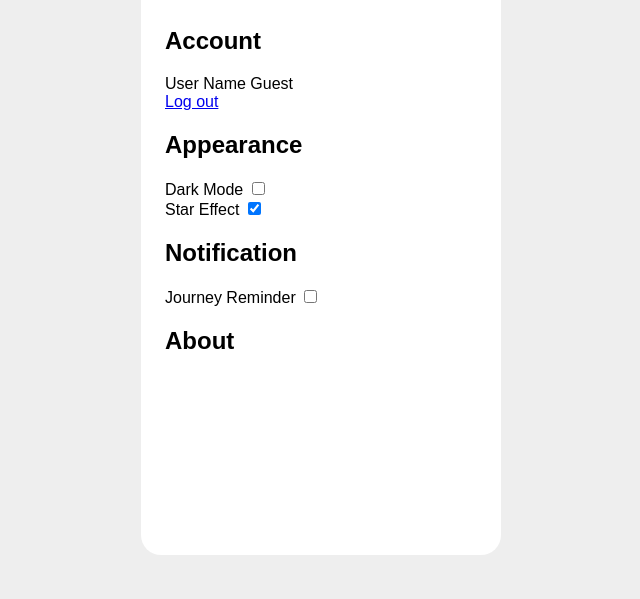
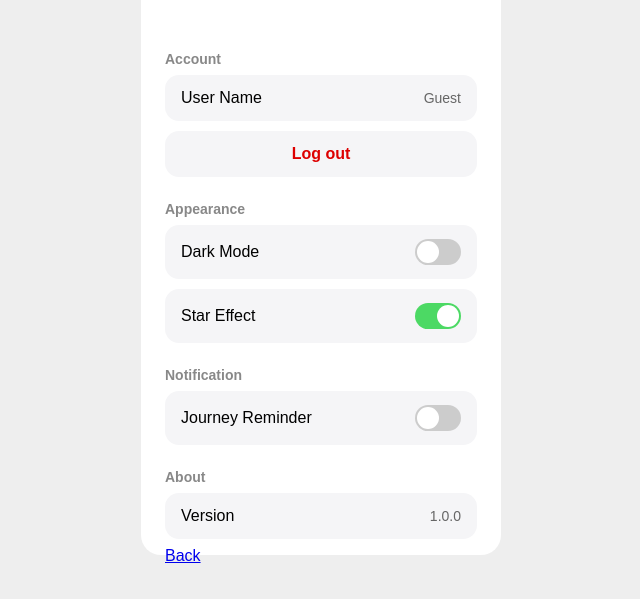
Before and after one commit to p2hacks2025/pre-24, a plain HTML site: page frontend/Screen/setting.html in a window 1280 px wide. Shown: the part 165-764 px from the top of the page, without its empty margins (319-959 px from the left). Drawn offline with Linux system fonts and the light colour scheme.

Commit message:
細かいとこ

```diff
--- /dev/null
+++ b/frontend/Screen/about.html
@@ -0,0 +1,27 @@
+<!DOCTYPE html>
+<html lang="ja">
+<head>
+  <meta charset="UTF-8">
+  <title>About</title>
+  <link rel="stylesheet" href="style.css">
+</head>
+<body class="center">
+  <div class="phone">
+    <h1 class="title">About</h1>
+
+    <div class="setting-section">
+      <div class="setting-item">
+        <span>Version</span>
+        <span class="setting-value">1.0.0</span>
+      </div>
+
+      <div class="setting-item">
+        <span>Team</span>
+        <span class="setting-value">pre-24</span>
+      </div>
+    </div>
+
+    <a href="setting.html" class="back-btn">Back</a>
+  </div>
+</body>
+</html>
--- a/frontend/Screen/setting.html
+++ b/frontend/Screen/setting.html
@@ -17,10 +17,10 @@
       <div class="setting-section">
         <h2 class="setting-title">Account</h2>
 
-        <div class="setting-item">
+        <a href="account.html" class="setting-item">
           <span>User Name</span>
           <span class="setting-value">Guest</span>
-        </div>
+        </a>
 
         <a href="login.html" class="setting-item link">
           Log out
@@ -65,4 +65,21 @@
       <div class="setting-section">
         <h2 class="setting-title">About</h2>
 
-        <div class="setting-item">
+        <a href="about.html" class="setting-item">
+          <span>Version</span>
+          <span class="setting-value">1.0.0</span>
+        </a>
+
+        <a href="about.html" class="setting-item">
+          <span>Team</span>
+          <span class="setting-value">pre-24</span>
+        </a>
+      </div>
+
+    </div>
+
+    <a href="home.html" class="back-btn">Back</a>
+
+  </div>
+</body>
+</html>
--- a/frontend/Screen/style.css
+++ b/frontend/Screen/style.css
@@ -328,3 +328,106 @@ body {
   transform: translateX(20px);
 }
 }
+
+/* =========================
+   Setting Scroll
+========================= */
+.setting-scroll {
+  overflow-y: auto;
+  height: calc(640px - 140px);
+  padding-bottom: 20px;
+}
+
+/* =========================
+   Setting Sections
+========================= */
+.setting-section {
+  margin-top: 24px;
+}
+
+.setting-title {
+  font-size: 14px;
+  font-weight: bold;
+  color: #888;
+  margin-bottom: 8px;
+}
+
+/* =========================
+   Setting Item
+========================= */
+.setting-item {
+  background: #f5f5f7;
+  border-radius: 14px;
+  padding: 14px 16px;
+  margin-bottom: 10px;
+
+  display: flex;
+  justify-content: space-between;
+  align-items: center;
+
+  font-size: 16px;
+  color: #000;
+  text-decoration: none;
+}
+
+.setting-item:active {
+  transform: scale(0.98);
+}
+
+/* ログアウト */
+.setting-item.link {
+  color: #d00;
+  justify-content: center;
+  font-weight: bold;
+}
+
+/* 右側の値 */
+.setting-value {
+  font-size: 14px;
+  color: #666;
+}
+
+/* =========================
+   iOS Switch
+========================= */
+.switch {
+  position: relative;
+  display: inline-block;
+  width: 46px;
+  height: 26px;
+}
+
+.switch input {
+  opacity: 0;
+  width: 0;
+  height: 0;
+}
+
+.slider {
+  position: absolute;
+  cursor: pointer;
+  inset: 0;
+  background-color: #ccc;
+  border-radius: 26px;
+  transition: 0.3s;
+}
+
+.slider:before {
+  content: "";
+  position: absolute;
+  height: 22px;
+  width: 22px;
+  left: 2px;
+  bottom: 2px;
+  background-color: white;
+  border-radius: 50%;
+  transition: 0.3s;
+}
+
+.switch input:checked + .slider {
+  background-color: #4cd964;
+}
+
+.switch input:checked + .slider:before {
+  transform: translateX(20px);
+}
```
Also changed, not shown: frontend/Screen/account.html (added, +22 -0 lines).
